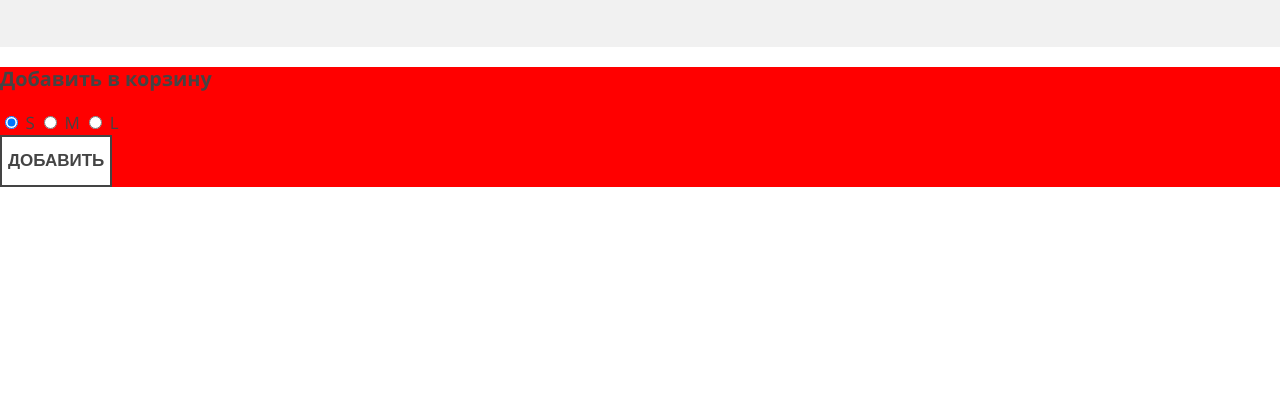
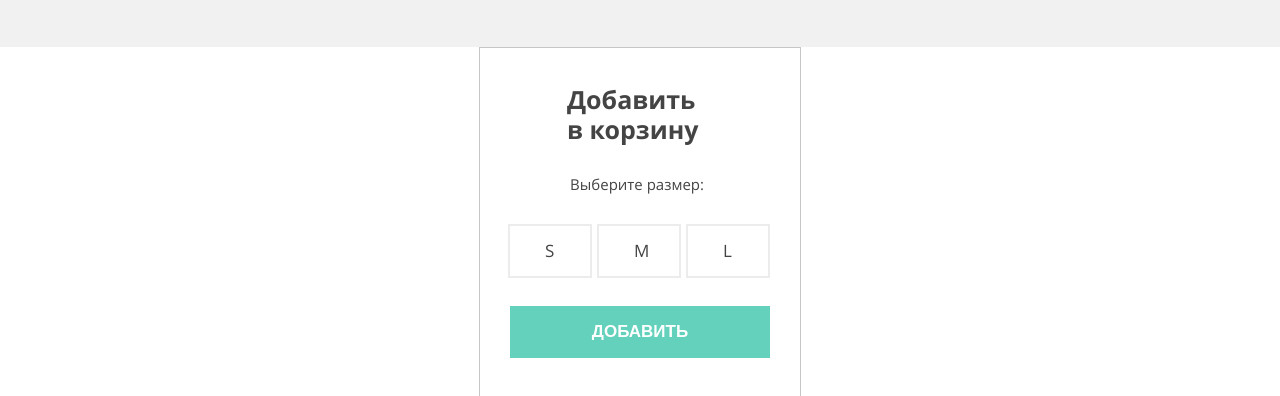
Before and after one commit to chkrvl/927471-mishka-16, a website: page source/index.html in a window 1280 px wide. Shown: the part 3471-3867 px from the top of the page. Before the commit the page ends 3658 px from the top, so only its background shows below. Drawn offline with nearby package versions, Linux system fonts and the light colour scheme; files that its build step writes are made by us from their sources; files whose address does not match are found by name.

Commit message:
Начал вёрстку модального окна

```diff
--- a/source/index.html
+++ b/source/index.html
@@ -155,19 +155,20 @@
     <section class="fill-cart modal">
       <h3 class="fill-cart__title">Добавить в корзину</h3>
       <form class="fill-cart__form" action="https://echo.htmlacademy.ru" method="post">
+        <p class="fill-cart__call">Выберите размер:</p>
         <label class="fill-cart__option">
-          <input type="radio" name="item-size" value="small" checked>
+          <input class="visually-hidden" type="radio" name="item-size" value="small" checked>
           S
         </label>
         <label class="fill-cart__option">
-          <input type="radio" name="item-size" value="medium">
+          <input class="visually-hidden" type="radio" name="item-size" value="medium">
           M
         </label>
         <label class="fill-cart__option">
-          <input type="radio" name="item-size" value="large">
+          <input class="visually-hidden" type="radio" name="item-size" value="large">
           L
         </label>
-        <button class="button" type="submit">Добавить</button>
+        <button class="fill-cart__button button" type="submit">Добавить</button>
       </form>
     </section>
   </body>
--- a/source/less/blocks/fill-cart.less
+++ b/source/less/blocks/fill-cart.less
@@ -1,3 +1,72 @@
 .fill-cart {
-  background-color: red;
+  width: 320px;
+  margin: 0 auto;
+
+  border: 1px solid #c6c6c6;
+  // box-shadow: 0px 5px 10px 0px rgba(0, 1, 1, 0.25);
 }
+
+.fill-cart__title {
+  width: 146px;
+
+  margin: 0 auto;
+  padding: 0;
+  padding-top: 36px;
+  padding-bottom: 25px;
+
+  font-size: 25px;
+  line-height: 30px;
+}
+
+.fill-cart__form {
+  .mobile-centre;
+
+  display: flex;
+  flex-wrap: wrap;
+  justify-content: space-between;
+}
+
+.fill-cart__call {
+  width: 260px;
+
+  margin: 0;
+  padding: 0 60px;
+  margin-bottom: 25px;
+
+  font-size: 15px;
+  line-height: 30px;
+}
+
+.fill-cart__option {
+  // flex-grow: 1;
+  position: relative;
+
+  width: 82px;
+  height: 52px;
+  box-sizing: border-box;
+
+  padding: 15px 35px;
+
+  &::before {
+    content: "";
+    position: absolute;
+    top: 0;
+    right: 0;
+    width: 80px;
+    height: 50px;
+    border: 2px solid rgba(68, 68, 68, 0.1);
+  }
+}
+
+.fill-cart__button {
+  width: 260px;
+
+  margin-bottom: 45px;
+  margin-top: 30px;
+
+  line-height: 16px;
+  color: #ffffff;
+
+  background-color: #63d1bb;
+  border: none;
+}
```
Also changed, not shown: source/catalog.html (+5 -4 lines).
